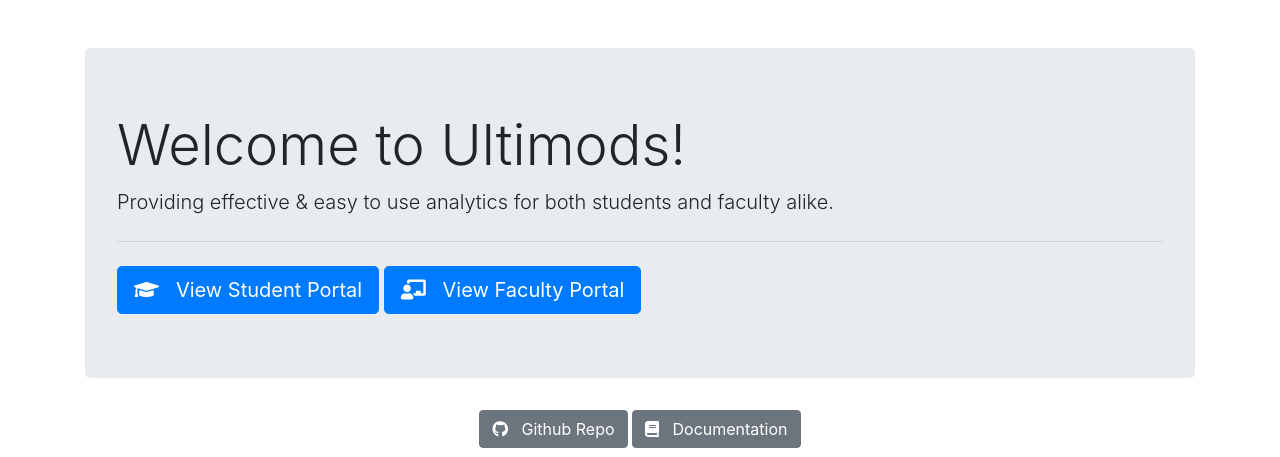
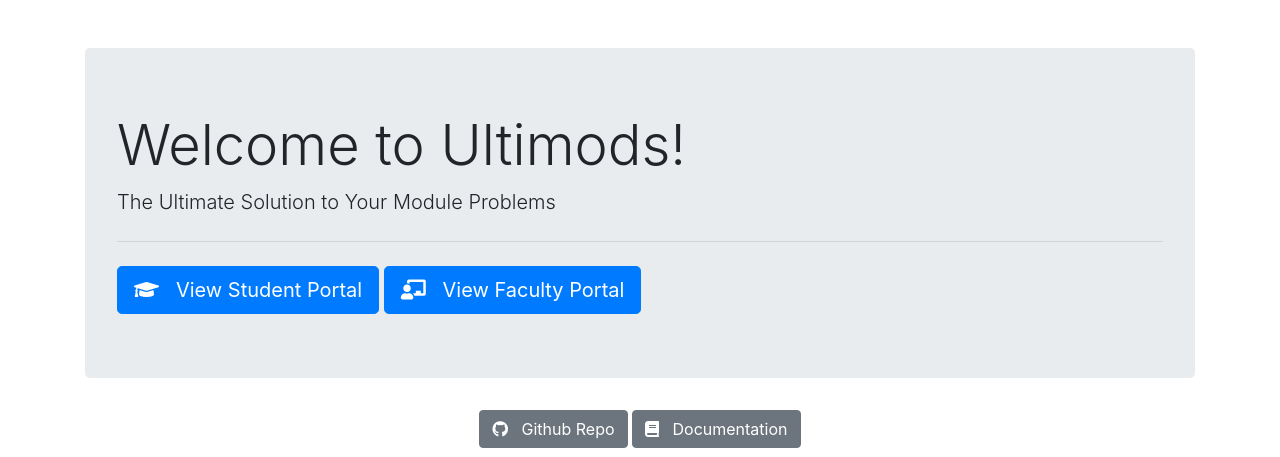
Before and after one commit to bt3103-alpha/bt3103-app, a Flask app: page /bt3103-app/ in a window 1280 px wide. Shown: the top 457 px of the page. Run offline with Flask 2, Linux system fonts and the light colour scheme; some libraries are stand-ins or nearby versions.

Commit message:
Change tagline

```diff
--- a/templates/welcome.html
+++ b/templates/welcome.html
@@ -16,7 +16,7 @@
     <div class='container'>
         <div class="jumbotron" style='margin-top: 48px;'>
             <h1 class="display-4">Welcome to Ultimods!</h1>
-            <p class="lead">Providing effective &amp; easy to use analytics for both students and faculty alike. </p>
+            <p class="lead">The Ultimate Solution to Your Module Problems</p>
             <hr class="my-4">
             <a class="btn btn-primary btn-lg" href="student/index.html" role="button"><i class='fas fa-graduation-cap'></i> &nbsp; View Student Portal</a>
             <a class="btn btn-primary btn-lg" href="faculty/index.html" role="button"><i class='fas fa-chalkboard-teacher'></i> &nbsp; View Faculty Portal</a>
```
